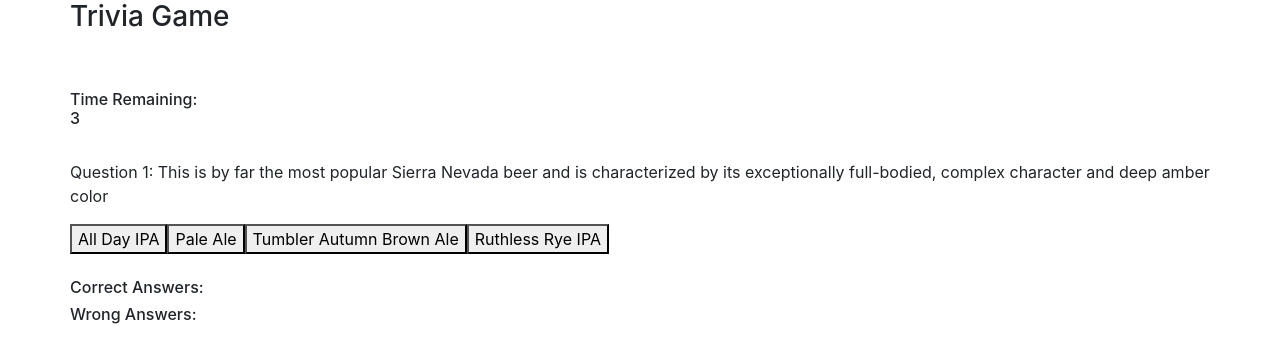
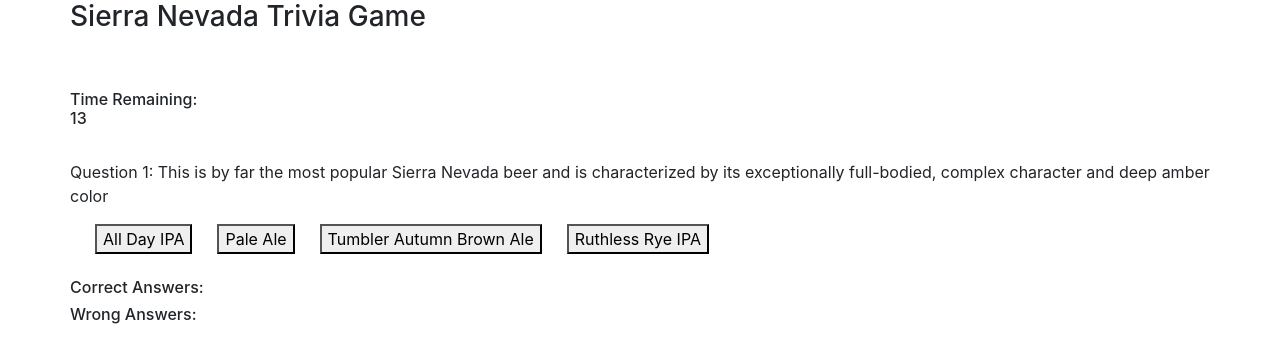
Before and after one commit to matthewryanhagarty/trivia-game, a plain HTML site: page index.html in a window 1280 px wide. Both pictures are taken after a click on the button "Start Game". Drawn offline with nearby package versions, Linux system fonts and the light colour scheme.

Commit message:
added a few things in css, but continuing to work on the clearInterval.

```diff
--- a/assets/css/style.css
+++ b/assets/css/style.css
@@ -0,0 +1,3 @@
+.answer-button {
+    margin-left: 25px;
+}
--- a/assets/javascript/backup.js
+++ b/assets/javascript/backup.js
@@ -6,7 +6,7 @@
     $("#start-button").show();
     $("#start-button").on("click", startGame);
 
-    var counter = 5;
+    var counter = 15;
     var correctAnswers = 0;
     var wrongAnswers = 0;
     var intervalId;
@@ -101,7 +101,7 @@
 
     function resetCounter() {
         clearInterval(intervalId);
-        counter = 5;
+        counter = 15;
         $("#counter").html(counter);
     }
 
@@ -125,7 +125,7 @@
             $("#correct-text").hide();
             $("#wrong-text").hide();
             $("#time-remaining").hide();
-            $("#answers").html("You got " + correctAnswers + " questions correct & " + wrongAnswers + " wrong.");
+            $("#answers").html("You got " + correctAnswers + " question(s) correct & " + wrongAnswers + " question(s) wrong.");
         }
     }
 
--- a/index.html
+++ b/index.html
@@ -3,19 +3,20 @@
 
 <head>
   <meta charset="utf-8">
-  <title>Trivia Game</title>
+  <title>Sierra Nevada Trivia Game</title>
   <link rel="stylesheet" href="https://stackpath.bootstrapcdn.com/bootstrap/4.3.1/css/bootstrap.min.css" integrity="sha384-ggOyR0iXCbMQv3Xipma34MD+dH/1fQ784/j6cY/iJTQUOhcWr7x9JvoRxT2MZw1T" crossorigin="anonymous">
   <!-- bootstrap css link above and bootstrap javascript below -->
   <script src="https://code.jquery.com/jquery-3.3.1.slim.min.js" integrity="sha384-q8i/X+965DzO0rT7abK41JStQIAqVgRVzpbzo5smXKp4YfRvH+8abtTE1Pi6jizo" crossorigin="anonymous"></script>
 <script src="https://cdnjs.cloudflare.com/ajax/libs/popper.js/1.14.7/umd/popper.min.js" integrity="sha384-UO2eT0CpHqdSJQ6hJty5KVphtPhzWj9WO1clHTMGa3JDZwrnQq4sF86dIHNDz0W1" crossorigin="anonymous"></script>
 <script src="https://stackpath.bootstrapcdn.com/bootstrap/4.3.1/js/bootstrap.min.js" integrity="sha384-JjSmVgyd0p3pXB1rRibZUAYoIIy6OrQ6VrjIEaFf/nJGzIxFDsf4x0xIM+B07jRM" crossorigin="anonymous"></script>
+<link rel="stylesheet" href="assets/css/style.css">
 </head>
 
 <body>
 <div class="container">
     <div class ="row">
         <div class="col-md-xs" id="main-content">
-            <h3>Trivia Game</h3>
+            <h3>Sierra Nevada Trivia Game</h3>
             <br>
             <button type="button" id = "start-button">Start Game</button>
         </div>
```
